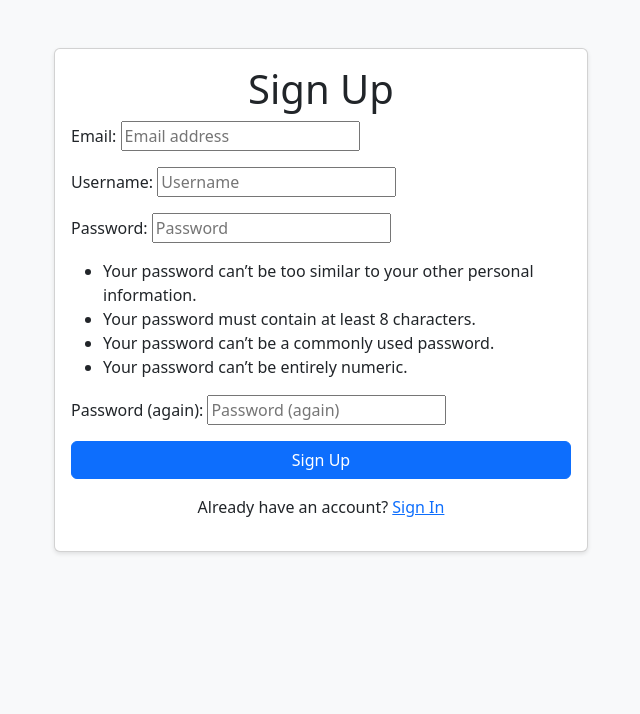
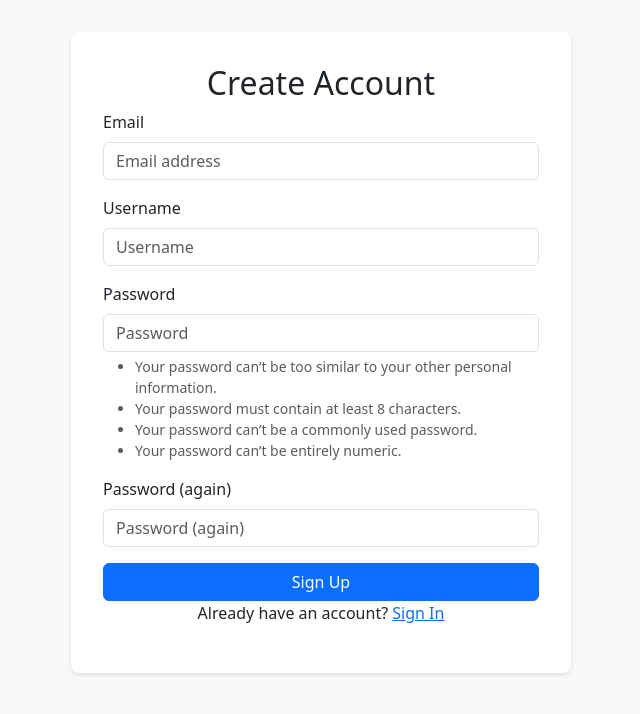
Before and after one commit to allaafaham/meme-hub, a Django app: page /accounts/signup/ in a window 1280 px wide. Shown: the part 56-770 px from the top of the page, without its empty margins (319-959 px from the left). Run offline with Django 5.2, Linux system fonts and the light colour scheme.

Commit message:
Style signup and login pages

```diff
--- a/templates/account/signup.html
+++ b/templates/account/signup.html
@@ -4,33 +4,54 @@
 {% block head_title %}{% trans "Sign Up" %}{% endblock %}
 
 {% block content %}
-<div class="container mt-5">
-    <div class="row justify-content-center">
-        <div class="col-md-6">
-            <div class="card">
-                <div class="card-body">
-                    <h1 class="card-title text-center">{% trans "Sign Up" %}</h1>
+<div class="form-container">
+    <h2 class="text-center">{% trans "Create Account" %}</h2>
 
-                    <form class="signup" id="signup_form" method="post" action="{% url 'account_signup' %}">
+    <form class="signup needs-validation" id="signup_form" method="post" action="{% url 'account_signup' %}" novalidate>
         {% csrf_token %}
-                        {{ form.as_p }}
+        {% for field in form %}
+            <div class="mb-3">
+                <label for="{{ field.id_for_label }}" class="form-label">{{ field.label }}</label>
+                {{ field }}
+                {% if field.errors %}
+                    <div class="errorlist">
+                        {% for error in field.errors %}
+                            <div>{{ error }}</div>
+                        {% endfor %}
+                    </div>
+                {% endif %}
+                {% if field.help_text %}
+                    <div class="form-text">{{ field.help_text }}</div>
+                {% endif %}
+            </div>
+        {% endfor %}
         {% if redirect_field_value %}
             <input type="hidden" name="{{ redirect_field_name }}" value="{{ redirect_field_value }}" />
         {% endif %}
-                        <div class="d-grid gap-2">
-                            <button class="btn btn-primary" type="submit">{% trans "Sign Up" %}</button>
-                        </div>
+        <button class="btn btn-primary w-100" type="submit">{% trans "Sign Up" %}</button>
     </form>
 
-                    <div class="mt-3 text-center">
+    <div class="text-center">
         <p>
             {% trans "Already have an account?" %}
             <a href="{% url 'account_login' %}">{% trans "Sign In" %}</a>
         </p>
     </div>
-                </div>
-            </div>
-        </div>
-    </div>
+
+    {% if SOCIALACCOUNT_ENABLED %}
+        {% include "socialaccount/snippets/login.html" with page_layout="entrance" %}
+    {% endif %}
 </div>
 {% endblock %}
+
+{% block extra_js %}
+<script>
+    document.addEventListener('DOMContentLoaded', function() {
+        const form = document.querySelector('form');
+        const inputs = form.querySelectorAll('input');
+        inputs.forEach(input => {
+            input.classList.add('form-control');
+        });
+    });
+</script>
+{% endblock %}
```
Also changed, not shown: templates/account/login.html (+37 -16 lines). Lines whose indentation alone changed are shown as unchanged.
